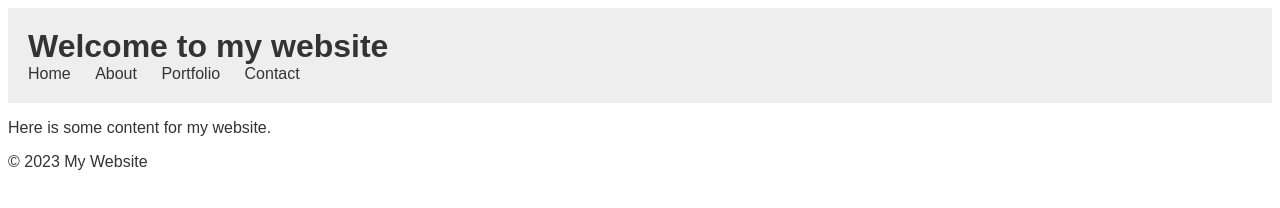
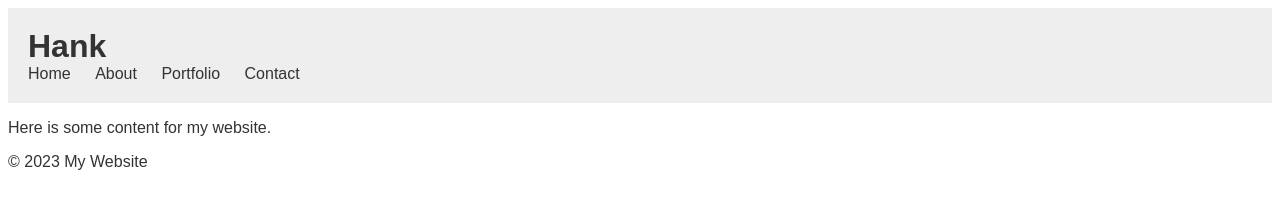
Before and after one commit to HankCN199610/HankCN199610.github.io, a plain HTML site: page index.html in a window 1280 px wide. Drawn offline with Linux system fonts and the light colour scheme.

Commit message:
Update index.html

```diff
--- a/index.html
+++ b/index.html
@@ -6,7 +6,7 @@
 </head>
 <body>
 	<header>
-		<h1>Welcome to my website</h1>
+		<h1>Hank</h1> <!-- 修改标题 -->
 		<nav>
 			<ul>
 				<li><a href="#">Home</a></li>
```
